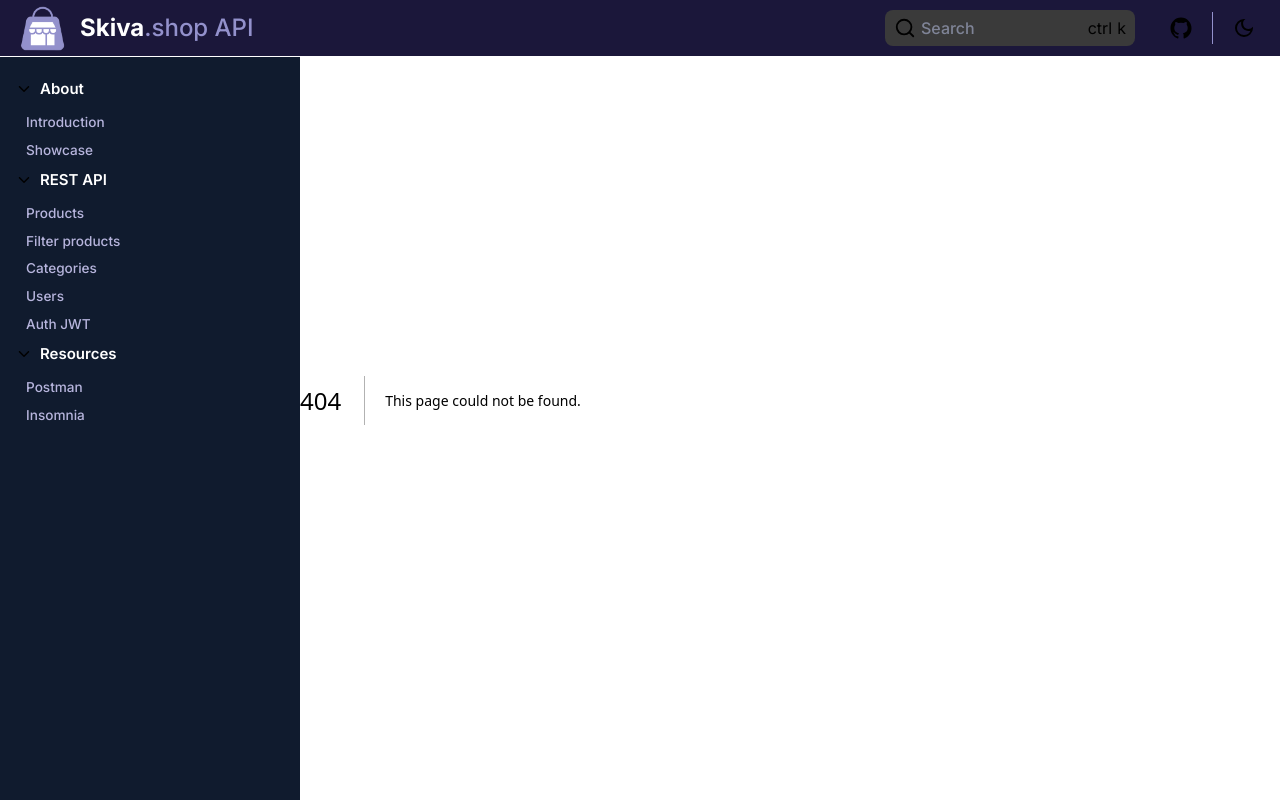
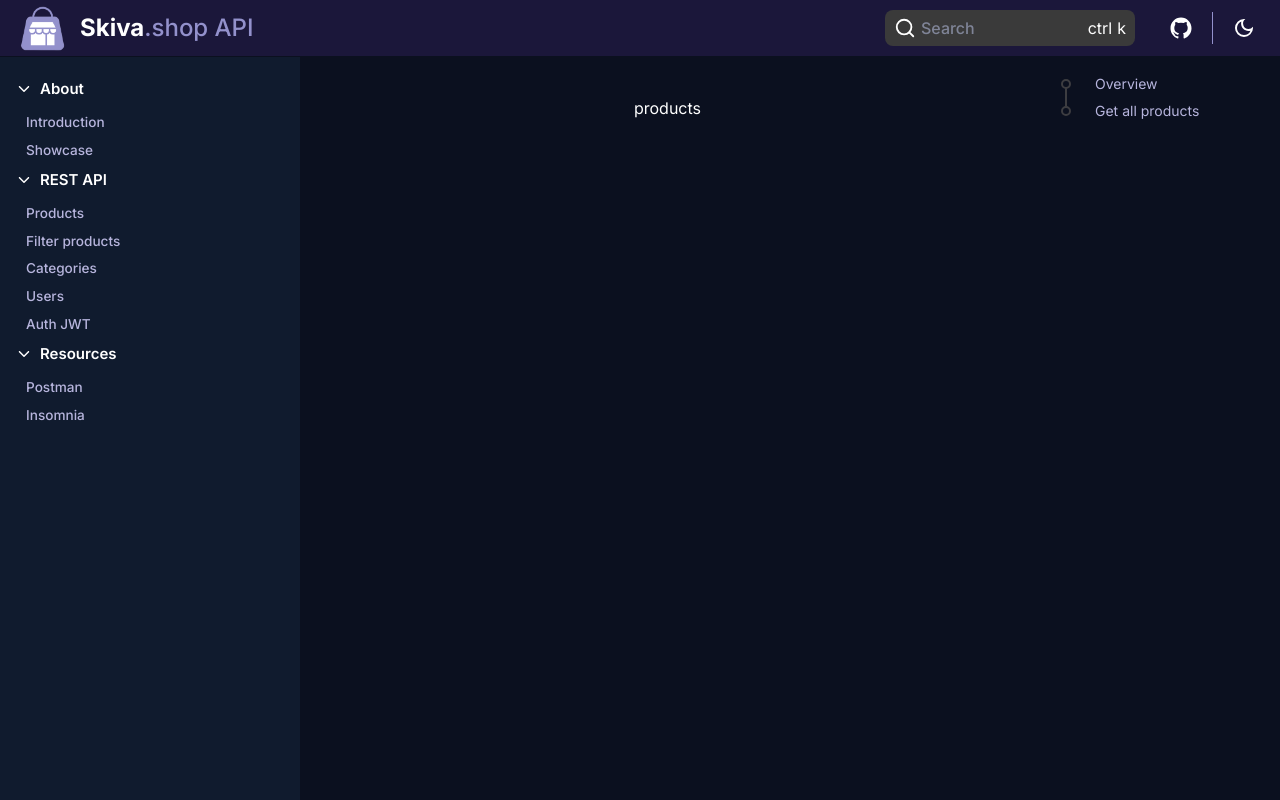
Before and after one commit to SkivaDev/Fake-Store-API-docs, a Next.js app: page /products in a window 1280 px wide. Before the commit this address had no page. Built offline with nearby package versions, Linux system fonts and the light colour scheme.

Commit message:
feat(project): :sparkles: add products route

```diff
--- /dev/null
+++ b/app/products/page.tsx
@@ -0,0 +1,17 @@
+import React from 'react'
+import RightSidebar from '../components/RightSidebar'
+
+const page = () => {
+  return (
+    <>
+      <main className="flex min-h-screen flex-col items-center justify-between p-24 order-1 w-full xl:max-w-[75%] ">
+        <div>
+          products
+        </div>
+      </main>
+      <RightSidebar />
+    </>
+  )
+}
+
+export default page
```
